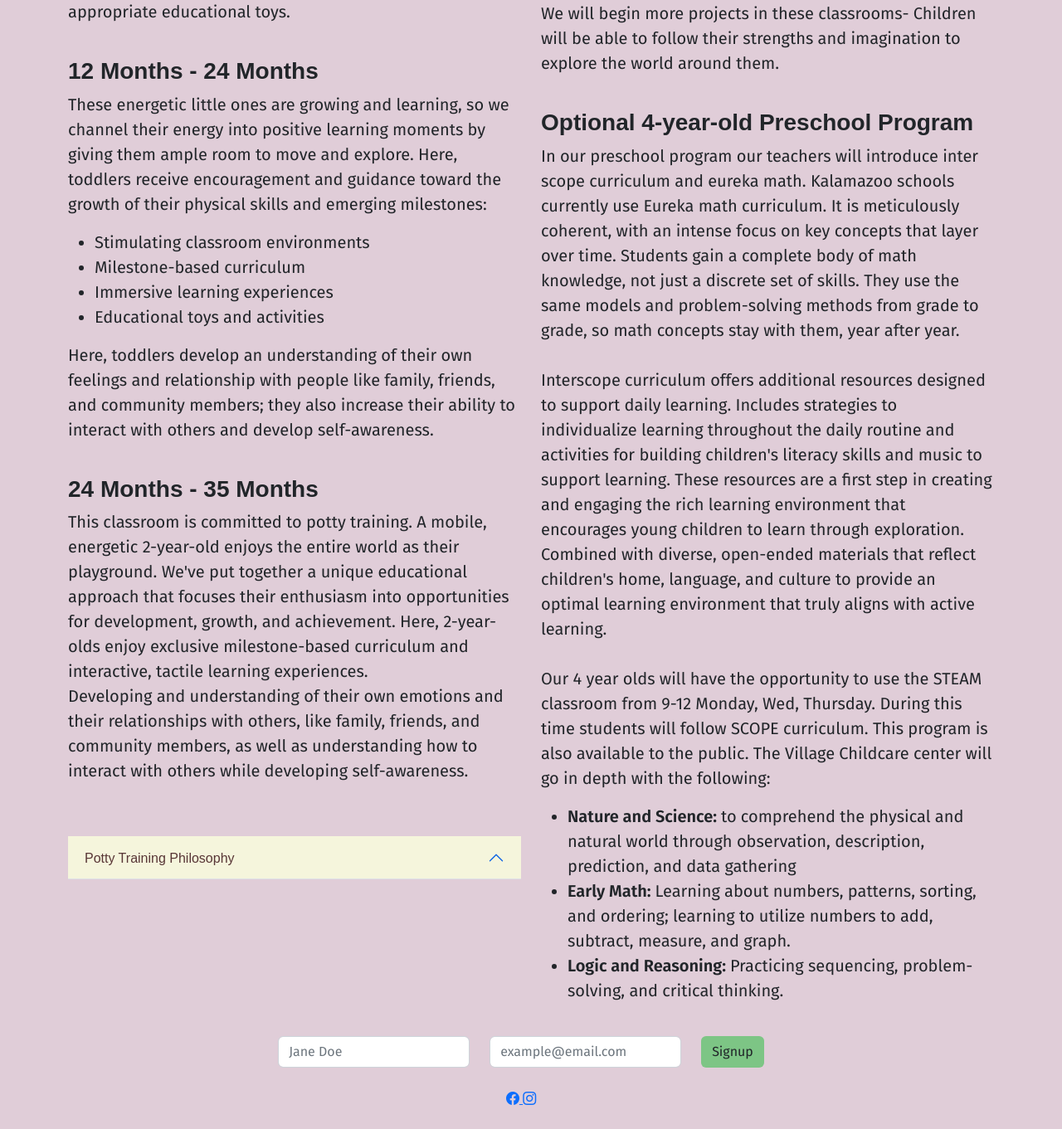
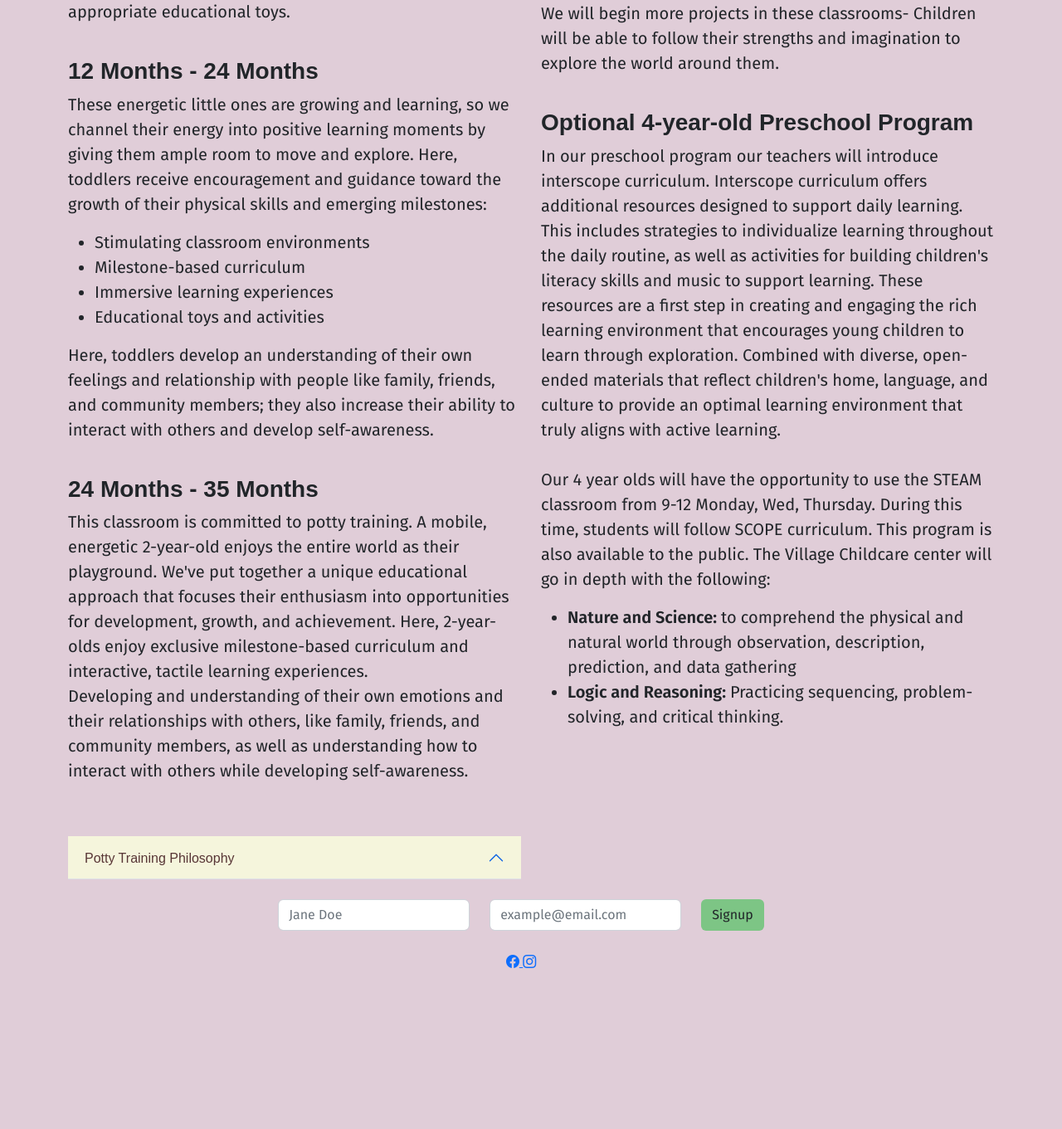
Before and after one commit to mwagner4084/villagechildcarecenter, a Django app: page /classrooms/ in a window 1280 px wide. Shown: the part 526-1887 px from the top of the page at 83% size. After the commit the page ends 1693 px from the top, so only its background shows below. Run offline with Django 4.2, Linux system fonts and the light colour scheme; parts of the project's set-up code (start-up, migrations or seed data) failed here and were passed over; some libraries are stand-ins or nearby versions.

Commit message:
remove eureka math from content

```diff
--- a/templates/classrooms.html
+++ b/templates/classrooms.html
@@ -174,15 +174,9 @@
                             </strong>
                         </h3>
                         <p class="fs-5">
-                            In our preschool program our teachers will introduce inter scope curriculum and eureka
-                            math. Kalamazoo schools currently use Eureka math curriculum. It is meticulously coherent,
-                            with an intense focus on key concepts that layer over time. Students gain a complete body
-                            of math knowledge, not just a discrete set of skills. They use the same models and
-                            problem-solving methods from grade to grade, so math concepts stay with them, year after year.
-                            <br>
-                            <br>
-                            Interscope curriculum offers additional resources designed to support daily learning. Includes
-                            strategies to individualize learning throughout the daily routine and activities for building
+                            In our preschool program our teachers will introduce interscope curriculum. Interscope
+                            curriculum offers additional resources designed to support daily learning. This includes
+                            strategies to individualize learning throughout the daily routine, as well as activities for building
                             children's literacy skills and music to support learning. These resources are a first step in
                             creating and engaging the rich learning environment that encourages young children to learn
                             through exploration. Combined with diverse, open-ended materials that reflect children's home,
@@ -191,7 +185,7 @@
                             <br>
                             <br>
                             Our 4 year olds will have the opportunity to use the STEAM classroom from 9-12 Monday, Wed, Thursday.
-                            During this time students will follow SCOPE curriculum. This program is also available to the public.
+                            During this time, students will follow SCOPE curriculum. This program is also available to the public.
                             The Village Childcare center will go in depth with the following:
                             <ul class="fs-5">
                                 <li>
@@ -199,12 +193,6 @@
                                         Nature and Science:
                                     </strong>
                                     to comprehend the physical and natural world through observation, description, prediction, and data gathering
-                                </li>
-                                <li>
-                                    <strong>
-                                        Early Math:
-                                    </strong>
-                                    Learning about numbers, patterns, sorting, and ordering; learning to utilize numbers to add, subtract, measure, and graph.
                                 </li>
                                 <li>
                                     <strong>
--- a/templates/index.html
+++ b/templates/index.html
@@ -19,7 +19,7 @@
                     <p class="fs-4">
                         Our mission is to provide child-centered care focused on fostering children's creativity, educational development,
                         and independece. We provide a resource-rich, inclusive environment that allows each child to develop at his/her own pace.
-                        Our classrooms are designed to give children room to grow, share, and express themselves in a safe space.
+                        Our classrooms are designed to give children room to grow and express themselves in a safe space.
                     </p>
                 </div>
             </div>
```
Also changed, not shown: templates/preschool.html (+1 -11 lines), templates/welcome.html (indentation only).
